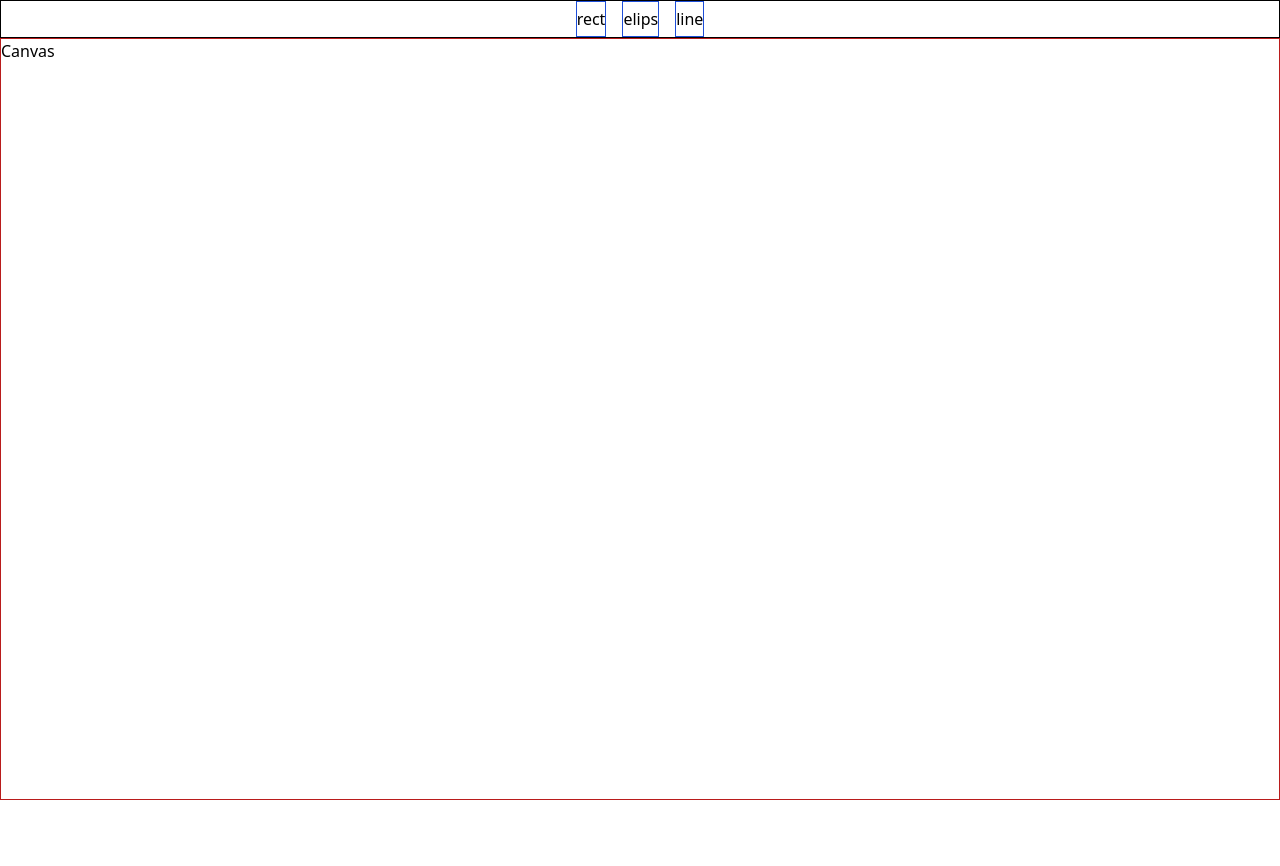
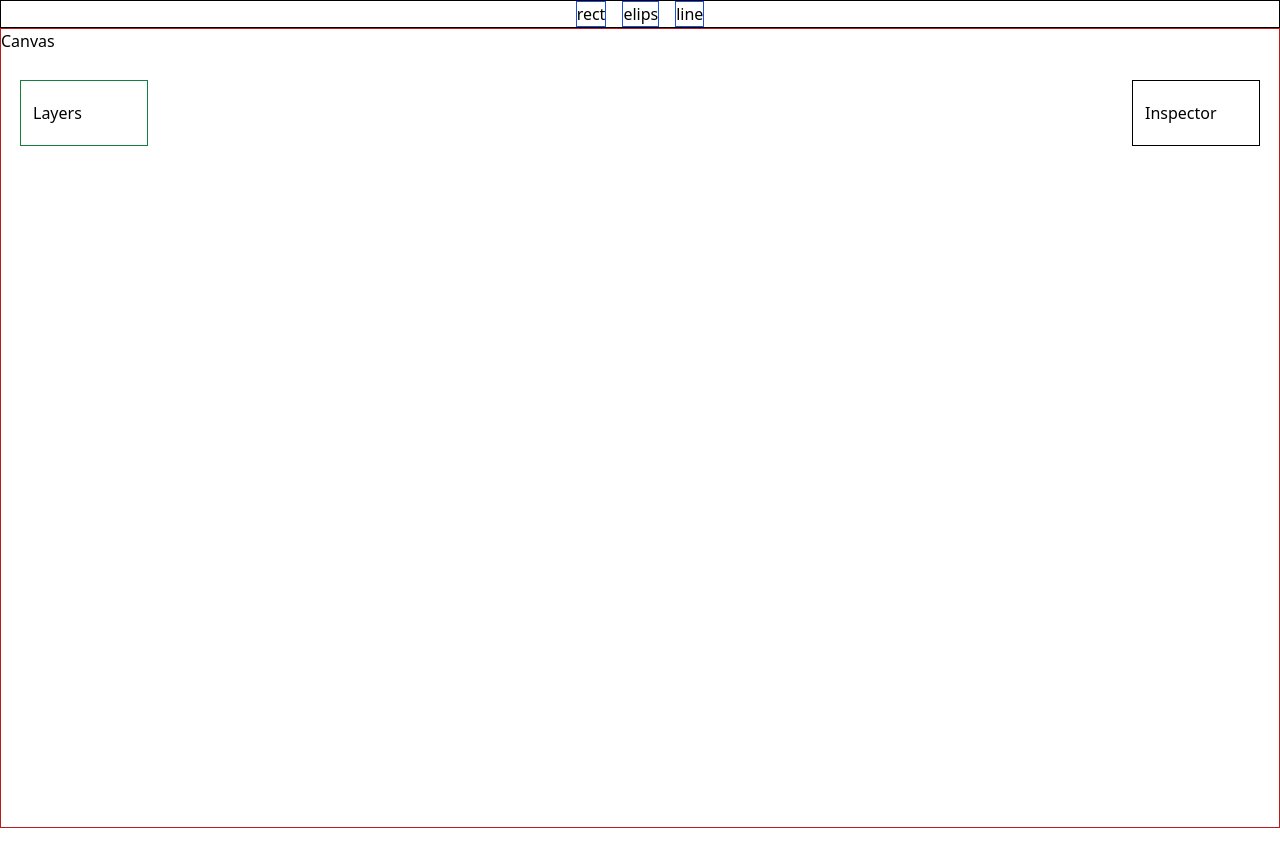
Before and after one commit to KirillSerg/drawler, a React (Vite) app: page / in a window 1280 px wide. Shown: the top 866 px of the page. Before the commit the page ends 800 px from the top, so only its background shows below. Built offline with nearby package versions, Linux system fonts and the light colour scheme.

Commit message:
feat: continue prev

```diff
--- a/src/App.tsx
+++ b/src/App.tsx
@@ -1,11 +1,15 @@
 import Canvas from './components/Canvas';
+import Inspector from './components/Inspector';
+import Layers from './components/Layers';
 import Toolbar from './components/Toolbar';
 
 const App = () => {
   return (
-    <div className="flex flex-col h-[100vh]">
+    <div className="flex flex-col h-[100vh] relative">
       <Toolbar />
       <Canvas />
+      <Inspector />
+      <Layers />
     </div>
   );
 };
--- a/src/components/Canvas.tsx
+++ b/src/components/Canvas.tsx
@@ -1,5 +1,10 @@
 const Canvas = () => {
-  return <section className="border border-red-700 h-full">Canvas</section>;
+  return (
+    <main className="border border-red-700 h-full">
+      Canvas
+      <svg viewBox="0 0 120 120" xmlns="http://www.w3.org/2000/svg"></svg>
+    </main>
+  );
 };
 
 export default Canvas;
--- /dev/null
+++ b/src/components/Inspector.tsx
@@ -0,0 +1,9 @@
+const Inspector = () => {
+  return (
+    <aside className="absolute min-w-[10%] max-w-[25%] max-h-[80%] overflow-auto px-3 py-5  top-[10%] right-5 border border-black">
+      Inspector
+    </aside>
+  );
+};
+
+export default Inspector;
--- /dev/null
+++ b/src/components/Layers.tsx
@@ -0,0 +1,9 @@
+const Layers = () => {
+  return (
+    <aside className="absolute min-w-[10%] max-w-[20%] max-h-[80%] overflow-auto px-3 py-5 top-[10%] left-5 border border-green-700">
+      Layers
+    </aside>
+  );
+};
+
+export default Layers;
--- a/src/components/Toolbar.tsx
+++ b/src/components/Toolbar.tsx
@@ -1,10 +1,10 @@
 const Toolbar = () => {
   return (
-    <nav className="h-10 flex justify-center gap-4 border border-black">
+    <header className="h-10 flex justify-center gap-4 border border-black">
       <button className="border border-blue-700">rect</button>
       <button className="border border-blue-700">elips</button>
       <button className="border border-blue-700">line</button>
-    </nav>
+    </header>
   );
 };
 
```
